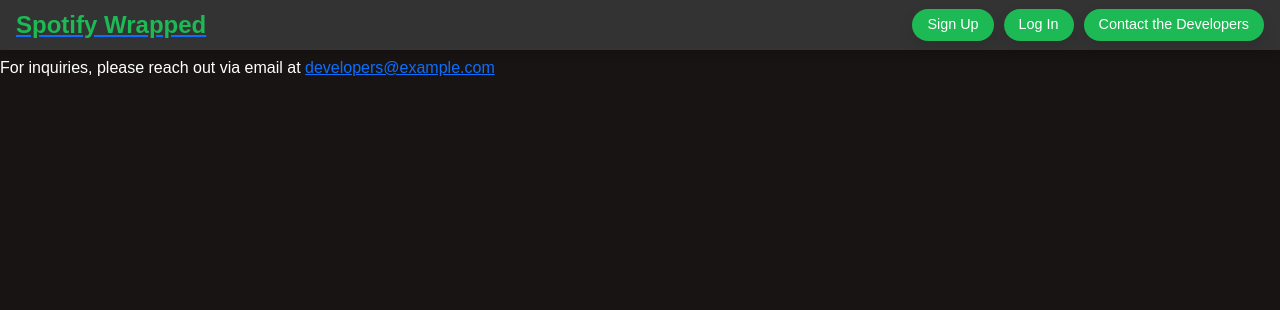
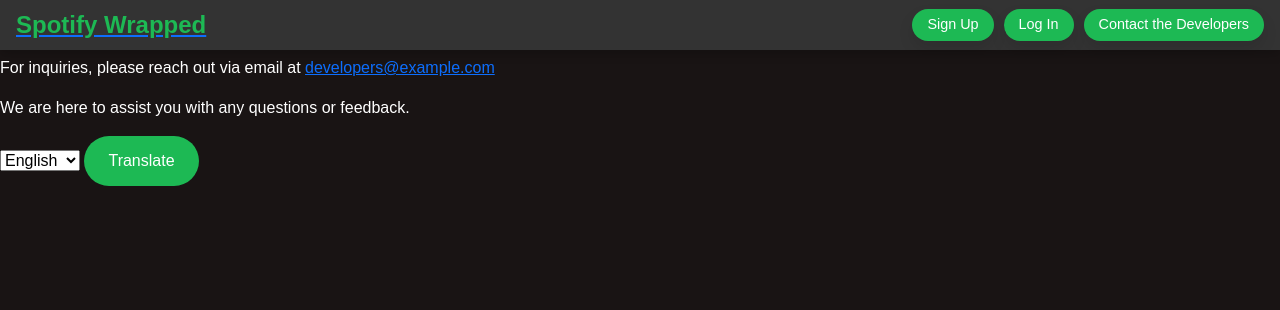
Before and after one commit to maxzhu143/SpotifyWrapped, a Django app: page /contact/ in a window 1280 px wide. Shown: the top 310 px of the page. Run offline with Django 4.2, Linux system fonts and the light colour scheme; some libraries are stand-ins or nearby versions.

Commit message:
translation button works for main branch pages (carousel, contact the developers)

```diff
--- a/Wrappedapp/templates/contact_developers.html
+++ b/Wrappedapp/templates/contact_developers.html
@@ -4,44 +4,168 @@
 
 {% block content %}
 <div class="contact-container">
-    <h1>Contact the Developers</h1>
-    <p>For inquiries, please reach out via email at
-        <a href="mailto:developers@example.com">developers@example.com</a>
+    <h1 class="translatable" data-original-text="Contact the Developers">Contact the Developers</h1>
+    <p class="translatable" data-original-text="For inquiries, please reach out via email at">
+        For inquiries, please reach out via email at
+        <a href="mailto:developers@example.com" class="translatable" data-original-text="developers@example.com">developers@example.com</a>
     </p>
+    <p class="translatable" data-original-text="We are here to assist you with any questions or feedback.">
+        We are here to assist you with any questions or feedback.
+    </p>
+</div>
+
+<!-- Translation Dropdown and Button -->
+<div class="translate-container">
+    <select id="language-select">
+        <option value="en" class="translatable" data-original-text="English">English</option>
+        <option value="es" class="translatable" data-original-text="Spanish">Spanish</option>
+        <option value="fr" class="translatable" data-original-text="French">French</option>
+    </select>
+    <button id="translate-btn" class="translatable" data-original-text="Translate">Translate</button>
 </div>
 {% endblock %}
 
 {% block extra_styles %}
 <style>
+    /* Contact Container Styling */
     .contact-container {
-        background-color: #282828; /* Dark gray for a card-like effect */
+        background-color: #191414;
         color: white;
         padding: 2rem;
-        border-radius: 10px;
-        box-shadow: 0 4px 8px rgba(0, 0, 0, 0.3); /* Subtle shadow */
-        max-width: 600px;
-        width: 80%;
-        margin: 5rem auto; /* Center content with space from top */
+        border-radius: 15px;
+        box-shadow: 0 6px 15px rgba(0, 0, 0, 0.4);
+        max-width: 700px;
+        width: 90%;
+        margin: 5rem auto;
+        text-align: center;
     }
 
     .contact-container h1 {
-        color: #1DB954; /* Spotify green */
-        font-size: 2em;
-        margin-bottom: 1rem;
+        color: #1DB954;
+        font-size: 2.5rem;
+        margin-bottom: 1.5rem;
+        font-weight: bold;
     }
 
     .contact-container p {
-        font-size: 1.2em;
-        margin: 0.5rem 0;
+        font-size: 1.2rem;
+        margin: 1rem 0;
+        line-height: 1.6;
     }
 
     .contact-container a {
-        color: #1DB954; /* Spotify green */
+        color: #1DB954;
+        font-weight: bold;
         text-decoration: none;
     }
 
     .contact-container a:hover {
-        color: #1ed760; /* Lighter green on hover */
+        color: #1ed760;
+        text-decoration: underline;
+    }
+
+    /* Translation Dropdown and Button Styling */
+    .translate-container {
+        position: fixed;
+        bottom: 20px;
+        right: 20px;
+        display: flex;
+        align-items: center;
+        gap: 10px;
+    }
+
+    #language-select {
+        padding: 10px 15px;
+        font-size: 1rem;
+        border-radius: 20px;
+        border: 1px solid #ccc;
+        cursor: pointer;
+        background-color: white;
+        color: #333;
+    }
+
+    #translate-btn {
+        padding: 10px 20px;
+        font-size: 1rem;
+        font-weight: bold;
+        border: none;
+        border-radius: 50px;
+        background-color: #1DB954;
+        color: white;
+        cursor: pointer;
+        transition: background-color 0.3s ease, transform 0.2s ease;
+        box-shadow: 0px 8px 15px rgba(0, 0, 0, 0.1);
+    }
+
+    #translate-btn:hover {
+        background-color: #1ed760;
+        transform: translateY(-3px);
+        box-shadow: 0px 12px 20px rgba(0, 0, 0, 0.2);
+    }
+
+    /* Responsive Adjustments */
+    @media (max-width: 600px) {
+        .translate-container {
+            flex-direction: column;
+            align-items: flex-end;
+        }
+
+        #language-select {
+            width: 100%;
+        }
+
+        #translate-btn {
+            width: 100%;
+            text-align: center;
+        }
     }
 </style>
 {% endblock %}
+
+{% block extra_scripts %}
+<script>
+    async function applyTranslations(lang) {
+        const elements = document.querySelectorAll('.translatable');
+        for (const el of elements) {
+            const originalText = el.getAttribute('data-original-text');
+            if (originalText) {
+                try {
+                    const response = await fetch('/translate', {
+                        method: 'POST',
+                        headers: {
+                            'Content-Type': 'application/json',
+                            'X-CSRFToken': '{{ csrf_token }}',
+                        },
+                        body: JSON.stringify({ text: originalText, lang }),
+                    });
+                    const data = await response.json();
+                    if (data.translated_text) {
+                        el.innerHTML = data.translated_text.replace(/\|/g, '<br>');
+                    }
+                } catch (error) {
+                    console.error('Translation error:', error);
+                }
+            }
+        }
+    }
+
+    document.addEventListener('DOMContentLoaded', async () => {
+        const savedLang = localStorage.getItem('selectedLanguage') || 'en';
+        const languageSelect = document.getElementById('language-select');
+        if (languageSelect) {
+            languageSelect.value = savedLang;
+        }
+        await applyTranslations(savedLang);
+    });
+
+    document.getElementById('language-select').addEventListener('change', async (event) => {
+        const lang = event.target.value;
+        localStorage.setItem('selectedLanguage', lang);
+    });
+
+    document.getElementById('translate-btn').addEventListener('click', async () => {
+        const lang = document.getElementById('language-select').value;
+        await applyTranslations(lang);
+    });
+</script>
+{% endblock %}
```
Also changed, not shown: Wrappedapp/templates/wrapped_carousel.html (+198 -166 lines).
